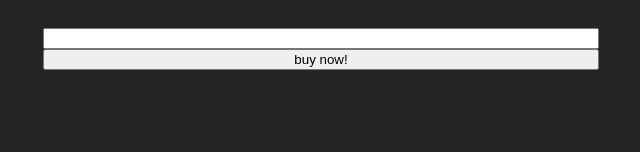
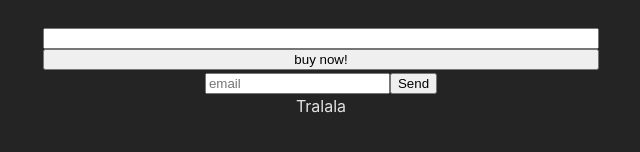
Before and after one commit to elis-11/useReducer, a React (Vite) app: page / in a window 1280 px wide. Shown: the part 318-470 px from the top of the page, without its empty margins (319-959 px from the left). Built offline with nearby package versions, Linux system fonts and the light colour scheme.

Commit message:
Coffee feedback

```diff
--- a/src/components/coffees/Coffees.jsx
+++ b/src/components/coffees/Coffees.jsx
@@ -4,8 +4,9 @@ import style from "./Coffees.module.css";
 
 export const Coffees = () => {
   const [state, dispatch] = useReducer(reducer, initialState);
-  const { coffees, savedCoffee, message } = state;
+  const { coffees, savedCoffee, message, feedbacks } = state;
   const [amount, setAmount] = useState("");
+  const [email, setEmail] = useState("");
 
   const updateAmount = (amount) => {
     setAmount(Number(amount));
@@ -15,14 +16,22 @@ export const Coffees = () => {
       type: "newMessage",
       payload:
         amount >= savedCoffee.price
-          ? "Enjoy your" + savedCoffee.name
-          : "No coffee for no money...",
+          ? "Enjoy your " + " " + savedCoffee.name
+          : "No money no coffee...",
     });
-    // payload: 'Enjoy your' + savedCoffee.name
-    // : dispatch({
-    //   type: 'newMessage',
-    //   payload: 'No coffee for no money...'
-    // })
+  };
+  const onFeedback = (e) => {
+    e.preventDefault();
+    const feedbackNew = {
+      _id: Date.now().toString(),
+      email: email,
+    };
+    console.log(feedbackNew);
+    dispatch({
+      type: 'feedback',
+      payload: feedbackNew,
+    })
+    setEmail('')
   };
 
   return (
@@ -52,6 +61,21 @@ export const Coffees = () => {
       />
       <button onClick={() => onClickButton()}>buy now!</button>
       <div className="message">{message}</div>
+
+      <form onSubmit={onFeedback}>
+        <input
+          type="text"
+          placeholder="email"
+          value={email}
+          onChange={(e) => setEmail(e.target.value)}
+        />
+        <button type="submit"> Send</button>
+        <div>
+          {feedbacks.map((feedback) => (
+            <div key={feedback._id}>{feedback.email}</div>
+          ))}
+        </div>
+      </form>
     </div>
   );
 };
--- a/src/components/reducer.jsx
+++ b/src/components/reducer.jsx
@@ -1,6 +1,7 @@
 import coffeesJson from "../assets/coffees.json";
 
 export const initialState = {
+  feedbacks: [{_id: 'i1', email: 'Tralala'}],
   coffees: coffeesJson,
   savedCoffee: undefined,
   message: "",
@@ -12,6 +13,14 @@ export const reducer = (state, action) => {
   const { type, payload } = action;
 
   switch (action.type) {
+
+    case 'feedback': {
+        return {
+            ...state,
+            feedbacks: [...state.feedbacks, payload]
+        }
+    }
+
     case "increment":
       return {
         ...state,
@@ -26,7 +35,7 @@ export const reducer = (state, action) => {
       console.log(action.payload);
       return {
         ...state,
-        message: "Selected:" + action.payload.name,
+        message: "Selected: " + action.payload.name,
         savedCoffee: action.payload,
       };
     case "newMessage":
```
